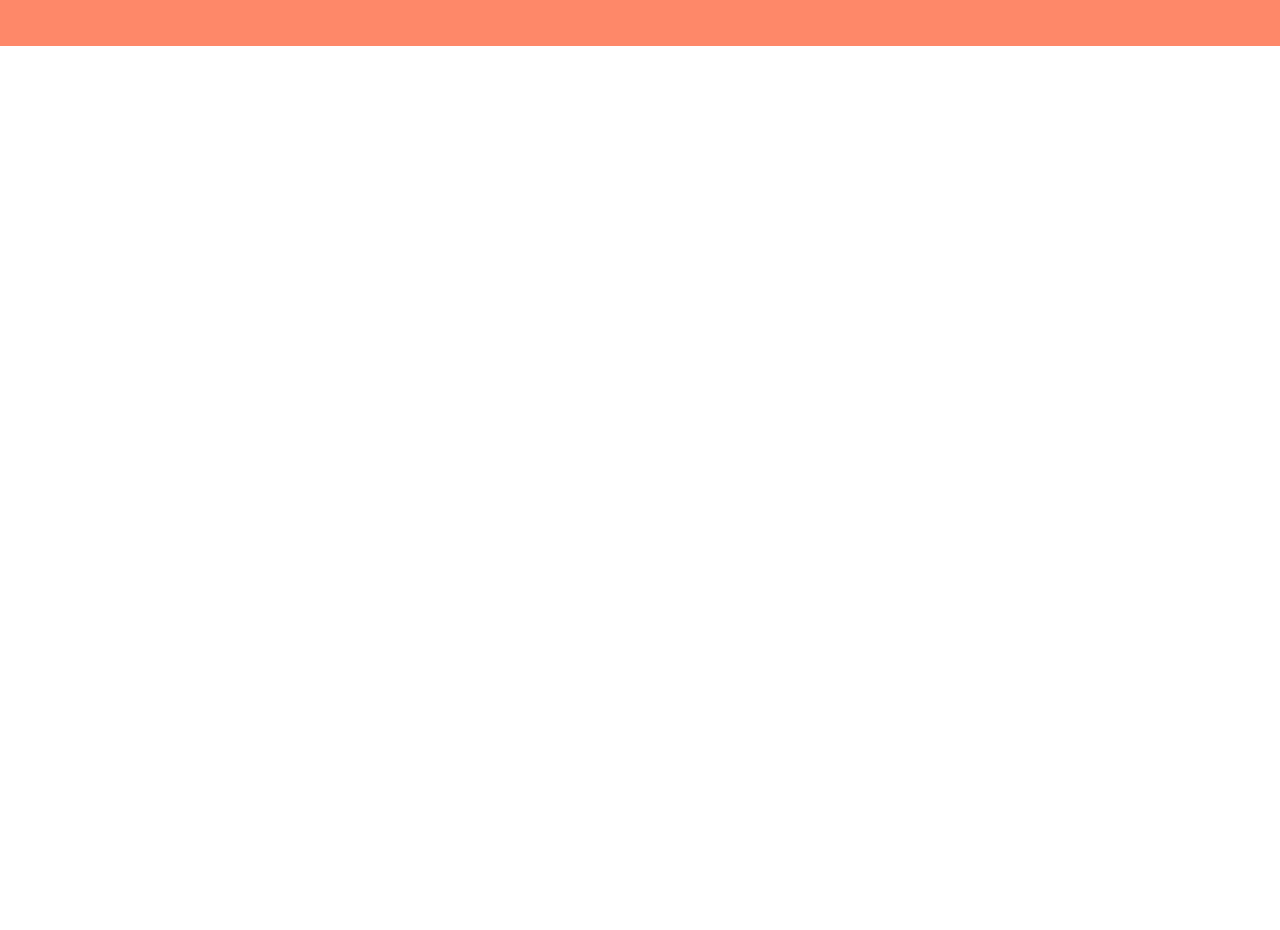
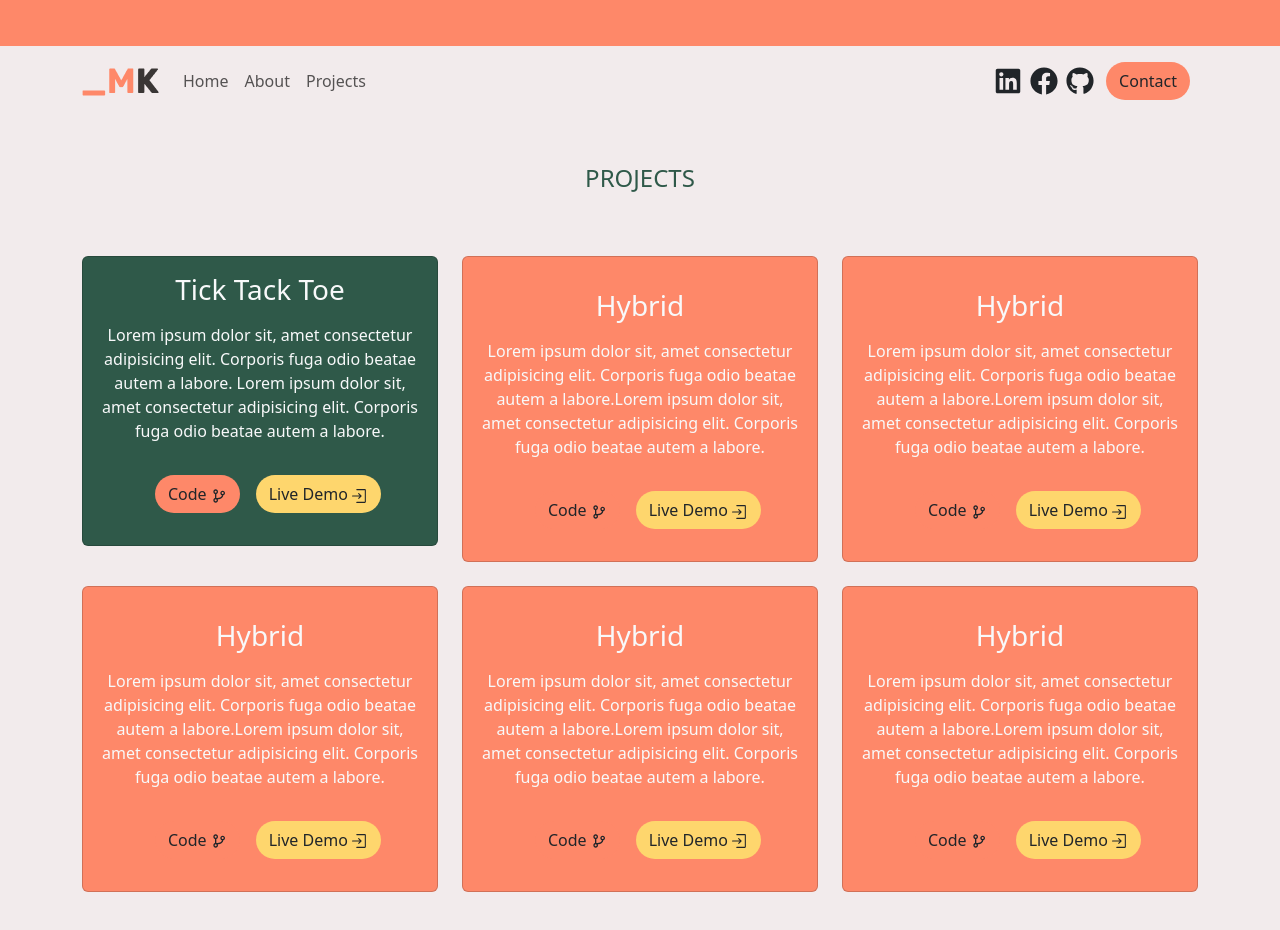
Before and after one commit to maderi21/porfolio, a React (Create React App) app: page / in a window 1280 px wide. Shown: the part 5287-6217 px from the top of the page. Before the commit the page ends 5333 px from the top, so only its background shows below. Built offline with nearby package versions, Linux system fonts and the light colour scheme.

Commit message:
Projects

```diff
--- a/src/App.js
+++ b/src/App.js
@@ -8,6 +8,7 @@ import Portfolio from "./components/Portfolio";
 import { Row, Col } from "react-bootstrap";
 import Footer from "./components/Footer";
 import AboutMe from "./pages/AboutMe";
+import Projects from "./pages/Projects";
 
 function App() {
   return (
@@ -32,6 +33,7 @@ function App() {
       </Col>
       <Footer />
       <AboutMe />
+      <Projects />
     </div>
   );
 }
--- a/src/pages/Projects.jsx
+++ b/src/pages/Projects.jsx
@@ -0,0 +1,176 @@
+import Navbar from "../components/Navbar";
+import { Col, Row } from "react-bootstrap";
+import { RxEnter } from "react-icons/rx";
+import { BiGitBranch } from "react-icons/bi";
+
+const Projects = () => {
+  return (
+    <>
+      <div>
+        <Navbar />
+        <Col className="container">
+          <Row>
+            <h4 className="bg-primary d-flex justify-content-center text-dark m-0 pt-5 pb-3">
+              PROJECTS
+            </h4>
+          </Row>
+        </Col>
+        <section class="p-5">
+          <div class="container">
+            <div class="row text-center g-4">
+              <div class="col-md-4">
+                <div class="card bg-dark text-light">
+                  <div class="card-body text-center">
+                    <h3 class="card-title mb-3">Tick Tack Toe</h3>
+                    <p class="card-text">
+                      Lorem ipsum dolor sit, amet consectetur adipisicing elit.
+                      Corporis fuga odio beatae autem a labore. Lorem ipsum
+                      dolor sit, amet consectetur adipisicing elit. Corporis
+                      fuga odio beatae autem a labore.
+                    </p>
+                    <button
+                      class="btn bg-secondary rounded-5 m-3"
+                      type="submit"
+                    >
+                      Code <BiGitBranch />
+                    </button>
+                    <button class="btn bg-danger rounded-5" type="submit">
+                      Live Demo <RxEnter />
+                    </button>
+                  </div>
+                </div>
+              </div>
+              <div class="col-md-4">
+                <div class="card bg-secondary text-light">
+                  <div class="card-body text-center">
+                    <div class="h1 mb-3">
+                      <i class="bi bi-person-square"></i>
+                    </div>
+                    <h3 class="card-title mb-3">Hybrid</h3>
+                    <p class="card-text">
+                      Lorem ipsum dolor sit, amet consectetur adipisicing elit.
+                      Corporis fuga odio beatae autem a labore.Lorem ipsum dolor
+                      sit, amet consectetur adipisicing elit. Corporis fuga odio
+                      beatae autem a labore.
+                    </p>
+                    <button
+                      class="btn bg-secondary rounded-5 m-3"
+                      type="submit"
+                    >
+                      Code <BiGitBranch />
+                    </button>
+                    <button class="btn bg-danger rounded-5" type="submit">
+                      Live Demo <RxEnter />
+                    </button>
+                  </div>
+                </div>
+              </div>
+              <div class="col-md-4">
+                <div class="card bg-secondary text-light">
+                  <div class="card-body text-center">
+                    <div class="h1 mb-3">
+                      <i class="bi bi-person-square"></i>
+                    </div>
+                    <h3 class="card-title mb-3">Hybrid</h3>
+                    <p class="card-text">
+                      Lorem ipsum dolor sit, amet consectetur adipisicing elit.
+                      Corporis fuga odio beatae autem a labore.Lorem ipsum dolor
+                      sit, amet consectetur adipisicing elit. Corporis fuga odio
+                      beatae autem a labore.
+                    </p>
+                    <button
+                      class="btn bg-secondary rounded-5 m-3"
+                      type="submit"
+                    >
+                      Code <BiGitBranch />
+                    </button>
+                    <button class="btn bg-danger rounded-5" type="submit">
+                      Live Demo <RxEnter />
+                    </button>
+                  </div>
+                </div>
+              </div>
+              <div class="col-md-4">
+                <div class="card bg-secondary text-light">
+                  <div class="card-body text-center">
+                    <div class="h1 mb-3">
+                      <i class="bi bi-person-square"></i>
+                    </div>
+                    <h3 class="card-title mb-3">Hybrid</h3>
+                    <p class="card-text">
+                      Lorem ipsum dolor sit, amet consectetur adipisicing elit.
+                      Corporis fuga odio beatae autem a labore.Lorem ipsum dolor
+                      sit, amet consectetur adipisicing elit. Corporis fuga odio
+                      beatae autem a labore.
+                    </p>
+                    <button
+                      class="btn bg-secondary rounded-5 m-3"
+                      type="submit"
+                    >
+                      Code <BiGitBranch />
+                    </button>
+                    <button class="btn bg-danger rounded-5" type="submit">
+                      Live Demo <RxEnter />
+                    </button>
+                  </div>
+                </div>
+              </div>
+              <div class="col-md-4">
+                <div class="card bg-secondary text-light">
+                  <div class="card-body text-center">
+                    <div class="h1 mb-3">
+                      <i class="bi bi-person-square"></i>
+                    </div>
+                    <h3 class="card-title mb-3">Hybrid</h3>
+                    <p class="card-text">
+                      Lorem ipsum dolor sit, amet consectetur adipisicing elit.
+                      Corporis fuga odio beatae autem a labore.Lorem ipsum dolor
+                      sit, amet consectetur adipisicing elit. Corporis fuga odio
+                      beatae autem a labore.
+                    </p>
+                    <button
+                      class="btn bg-secondary rounded-5 m-3"
+                      type="submit"
+                    >
+                      Code <BiGitBranch />
+                    </button>
+                    <button class="btn bg-danger rounded-5" type="submit">
+                      Live Demo <RxEnter />
+                    </button>
+                  </div>
+                </div>
+              </div>
+              <div class="col-md-4">
+                <div class="card bg-secondary text-light">
+                  <div class="card-body text-center">
+                    <div class="h1 mb-3">
+                      <i class="bi bi-person-square"></i>
+                    </div>
+                    <h3 class="card-title mb-3">Hybrid</h3>
+                    <p class="card-text">
+                      Lorem ipsum dolor sit, amet consectetur adipisicing elit.
+                      Corporis fuga odio beatae autem a labore.Lorem ipsum dolor
+                      sit, amet consectetur adipisicing elit. Corporis fuga odio
+                      beatae autem a labore.
+                    </p>
+                    <button
+                      class="btn bg-secondary rounded-5 m-3"
+                      type="submit"
+                    >
+                      Code <BiGitBranch />
+                    </button>
+                    <button class="btn bg-danger rounded-5" type="submit">
+                      Live Demo <RxEnter />
+                    </button>
+                  </div>
+                </div>
+              </div>
+            </div>
+          </div>
+        </section>
+      </div>
+    </>
+  );
+};
+
+export default Projects;
```
